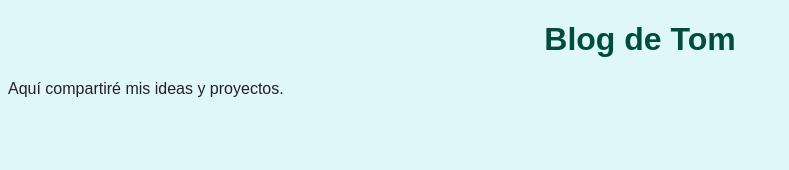
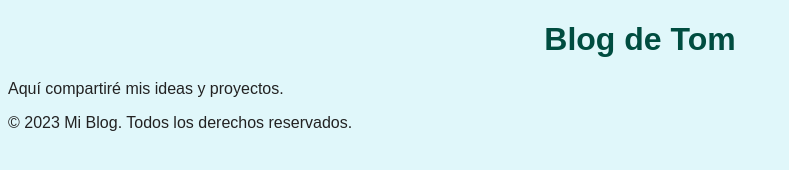
Before and after one commit to TomGaldeano/my-personal-blog, a plain HTML site: page index.html in a window 1280 px wide. Shown: the whole page, without its empty margins (0-789 px from the left). Drawn offline with Linux system fonts and the light colour scheme.

Commit message:
feat: Añadir pie de página global

```diff
--- a/index.html
+++ b/index.html
@@ -11,5 +11,5 @@
 <h1>Blog de Tom</h1>
   <p>Aquí compartiré mis ideas y proyectos.</p>
 </body>
-
+<footer><p>&copy; 2023 Mi Blog. Todos los derechos reservados.</p></footer>
 </html>
```
